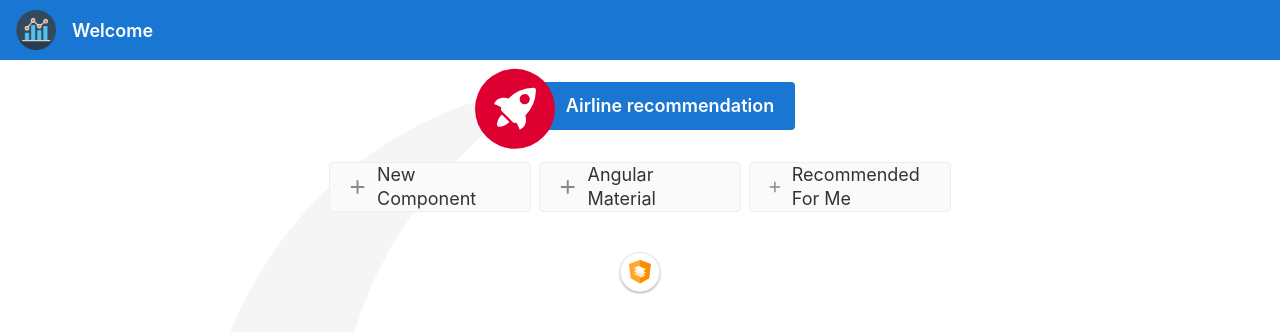
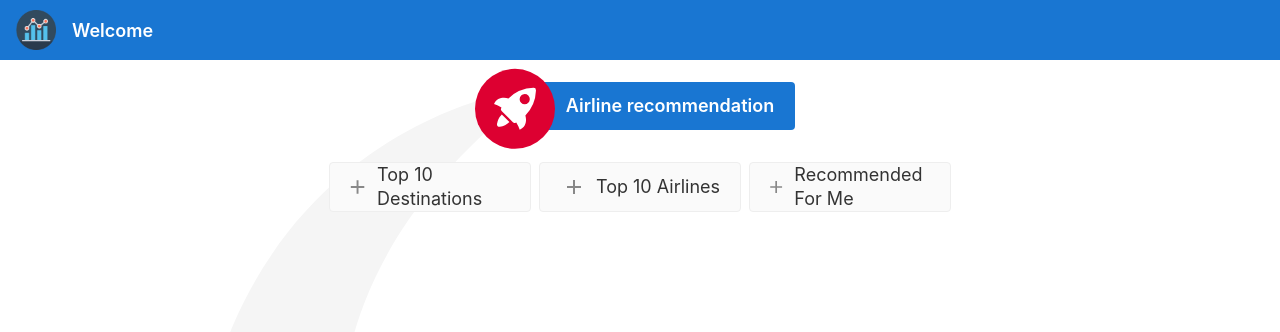
Before and after one commit to maissa-soussi/biproject, an Angular app: page / in a window 1280 px wide. Shown: the top 332 px of the page. Built offline with nearby package versions, Linux system fonts and the light colour scheme.

Commit message:
interfaces

```diff
--- a/src/app/dashboard/dashboard.component.html
+++ b/src/app/dashboard/dashboard.component.html
@@ -10,7 +10,11 @@
       padding-left: 18%;
     }
     button{
-      font-size: 20px;
+      font-size: 18px;
+
+    }
+    .table-responsive{
+      width: 50%;
     }
     form{
       min-width: 50%;
@@ -339,20 +343,20 @@
     <input type="hidden" #selection>
 
     <div class="card-container">
-      <button class="card card-small" (click)="selection.value = 'component'" tabindex="0">
-        <svg class="material-icons" xmlns="http://www.w3.org/2000/svg" width="24" height="24" viewBox="0 0 24 24"><path d="M19 13h-6v6h-2v-6H5v-2h6V5h2v6h6v2z"/></svg>
-        <span>New Component</span>
+      <button class="card card-small" (click)="destination()" tabindex="0">
+        <svg class="material-icons" xmlns="http://www.w3.org/2000/svg" width="28" height="24" viewBox="0 0 24 24"><path d="M19 13h-6v6h-2v-6H5v-2h6V5h2v6h6v2z"/></svg>
+        <span>Top 10 Destinations</span>
       </button>
 
-      <button class="card card-small" (click)="selection.value = 'material'" tabindex="0">
-        <svg class="material-icons" xmlns="http://www.w3.org/2000/svg" width="24" height="24" viewBox="0 0 24 24"><path d="M19 13h-6v6h-2v-6H5v-2h6V5h2v6h6v2z"/></svg>
-        <span>Angular Material</span>
+      <button class="card card-small" (click)="airline()" tabindex="0">
+        <svg class="material-icons" xmlns="http://www.w3.org/2000/svg" width="28" height="24" viewBox="0 0 24 24"><path d="M19 13h-6v6h-2v-6H5v-2h6V5h2v6h6v2z"/></svg>
+        <span>Top 10 Airlines</span>
       </button>
 
 
 
-      <button class="card card-small" (click)="selection.value = 'build'" tabindex="0">
-        <svg class="material-icons" xmlns="http://www.w3.org/2000/svg" width="24" height="24" viewBox="0 0 24 24"><path d="M19 13h-6v6h-2v-6H5v-2h6V5h2v6h6v2z"/></svg>
+      <button class="card card-small" (click)="recommendation()" tabindex="0">
+        <svg class="material-icons" xmlns="http://www.w3.org/2000/svg" width="28" height="24" viewBox="0 0 24 24"><path d="M19 13h-6v6h-2v-6H5v-2h6V5h2v6h6v2z"/></svg>
         <span>Recommended For Me</span>
       </button>
 
@@ -361,17 +365,60 @@
     </div>
 
 
-    <!-- Links -->
-    <div class="card-container">
-      <a class="circle-link" title="Animations" href="https://angular.io/guide/animations" target="_blank" rel="noopener">
-        <svg id="Group_20" data-name="Group 20" xmlns="http://www.w3.org/2000/svg" width="21.813" height="23.453" viewBox="0 0 21.813 23.453">
-          <path id="Path_15" data-name="Path 15" d="M4099.584,972.736h0l-10.882,3.9,1.637,14.4,9.245,5.153,9.245-5.153,1.686-14.4Z" transform="translate(-4088.702 -972.736)" fill="#ffa726"/>
-          <path id="Path_16" data-name="Path 16" d="M4181.516,972.736v23.453l9.245-5.153,1.686-14.4Z" transform="translate(-4170.633 -972.736)" fill="#fb8c00"/>
-          <path id="Path_17" data-name="Path 17" d="M4137.529,1076.127l-7.7-3.723,4.417-2.721,7.753,3.723Z" transform="translate(-4125.003 -1058.315)" fill="#ffe0b2"/>
-          <path id="Path_18" data-name="Path 18" d="M4137.529,1051.705l-7.7-3.723,4.417-2.721,7.753,3.723Z" transform="translate(-4125.003 -1036.757)" fill="#fff3e0"/>
-          <path id="Path_19" data-name="Path 19" d="M4137.529,1027.283l-7.7-3.723,4.417-2.721,7.753,3.723Z" transform="translate(-4125.003 -1015.199)" fill="#fff"/>
-        </svg>
-      </a>
+    <div class="table-responsive text-nowrap">
+      <!--Table-->
+      <!--Destinations-->
+      <table *ngIf="destinationVar==true" class="table table-striped">
+        <!--Table head-->
+        <thead>
+          <tr>
+            <th style="color: #125699;">#</th>
+            <th>Name</th>
+            <th>Country</th>
+            <th>City</th>
+          </tr>
+        </thead>
+        <!--Table head-->
+
+        <!--Table body-->
+        <tbody>
+          <tr>
+            <th scope="row" style="color: #125699;">1</th>
+            <td>Kate</td>
+            <td>Moss</td>
+            <td>USA / The United Kingdom </td>
+          </tr>
+        </tbody>
+        <!--Table body-->
+      </table>
+      <!--Table-->
+      <!--Destinations-->
+
+      <!--Airlines-->
+      <table *ngIf="airlineVar==true" class="table table-striped">
+        <!--Table head-->
+        <thead>
+          <tr>
+            <th style="color: #125699;">#</th>
+            <th>Name</th>
+            <th>Country</th>
+          </tr>
+        </thead>
+        <!--Table head-->
+
+        <!--Table body-->
+        <tbody>
+          <tr>
+            <th scope="row" style="color: #125699;">1</th>
+            <td>Kate</td>
+            <td>Moss</td>
+          </tr>
+        </tbody>
+        <!--Table body-->
+      </table>
+      <!--Table-->
+      <!--Airlines-->
+
 
 
     </div>
--- a/src/app/dashboard/dashboard.component.ts
+++ b/src/app/dashboard/dashboard.component.ts
@@ -1,4 +1,5 @@
 import { Component, OnInit } from '@angular/core';
+import { Router } from '@angular/router';
 
 @Component({
   selector: 'app-dashboard',
@@ -6,10 +7,27 @@ import { Component, OnInit } from '@angular/core';
   styleUrls: ['./dashboard.component.css']
 })
 export class DashboardComponent implements OnInit {
-
-  constructor() { }
+  destinationVar=false
+  airlineVar=false
+  public destinations: any = {}
+  public airlines: any = {}
+  constructor(private router: Router) { }
 
   ngOnInit(): void {
   }
 
+  destination(){
+    this.destinationVar=true
+    this.airlineVar=false
+  }
+
+  airline(){
+    this.airlineVar=true
+    this.destinationVar=false
+  }
+
+  recommendation(){
+    this.router.navigate(['/Recommendation'])
+  }
+
 }
--- a/src/app/recommendation/recommendation.component.html
+++ b/src/app/recommendation/recommendation.component.html
@@ -378,7 +378,7 @@
 
         <div class="form-row b">
         <div class="card card-small">
-        <button type="submit" class="btn">Search</button>
+        <button type="submit" (click)="recommendation()" class="btn">Search</button>
       </div>
       </div>
       </form>
--- a/src/app/recommendation/recommendation.component.ts
+++ b/src/app/recommendation/recommendation.component.ts
@@ -6,10 +6,16 @@ import { Component, OnInit } from '@angular/core';
   styleUrls: ['./recommendation.component.css']
 })
 export class RecommendationComponent implements OnInit {
-
+  public countries: any = []
+  public cities: any = []
   constructor() { }
 
   ngOnInit(): void {
   }
 
+  recommendation(){
+
+
+  }
+
 }
```
